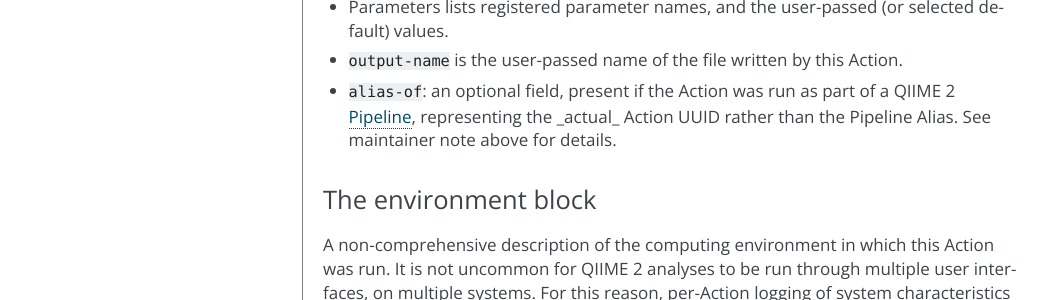
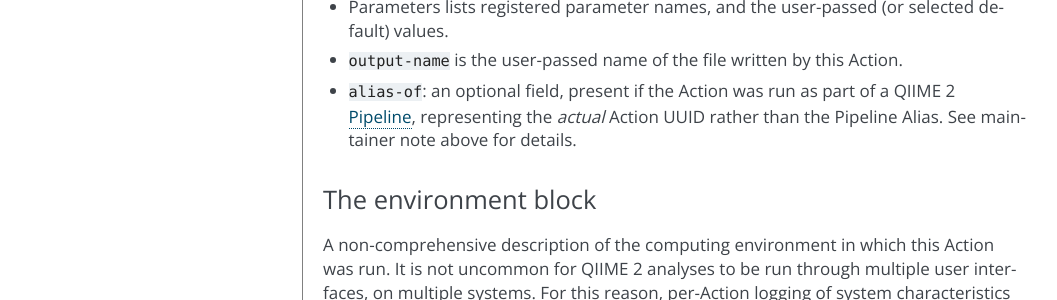
Before and after one commit to qiime2/dev-docs, a Sphinx documentation site: the page built from source/storing-data/provenance.rst, in a window 1280 px wide and 900 px high, scrolled down 4605 px. Shown: the part 155-455 px from the top of the window, without its empty margins (106-1163 px from the left). Built offline with Sphinx 7.4.7, drawn with Linux system fonts in a browser that asks for light colours.

```diff
--- a/source/storing-data/provenance.rst
+++ b/source/storing-data/provenance.rst
@@ -147,7 +147,7 @@ Details about the action, including action and plugin names, inputs and paramete
 - Inputs lists the registered names of all :term:`inputs<Input>` to the Action, as well as the UUIDs of the passed inputs. Note the distinction between inputs and parameters.
 - Parameters lists registered parameter names, and the user-passed (or selected default) values.
 - ``output-name`` is the user-passed name of the file written by this Action.
-- ``alias-of``: an optional field, present if the Action was run as part of a QIIME 2 :term:`Pipeline`, representing the _actual_ Action UUID rather than the Pipeline Alias. See maintainer note above for details.
+- ``alias-of``: an optional field, present if the Action was run as part of a QIIME 2 :term:`Pipeline`, representing the *actual* Action UUID rather than the Pipeline Alias. See maintainer note above for details.
 
 
 The environment block
```
